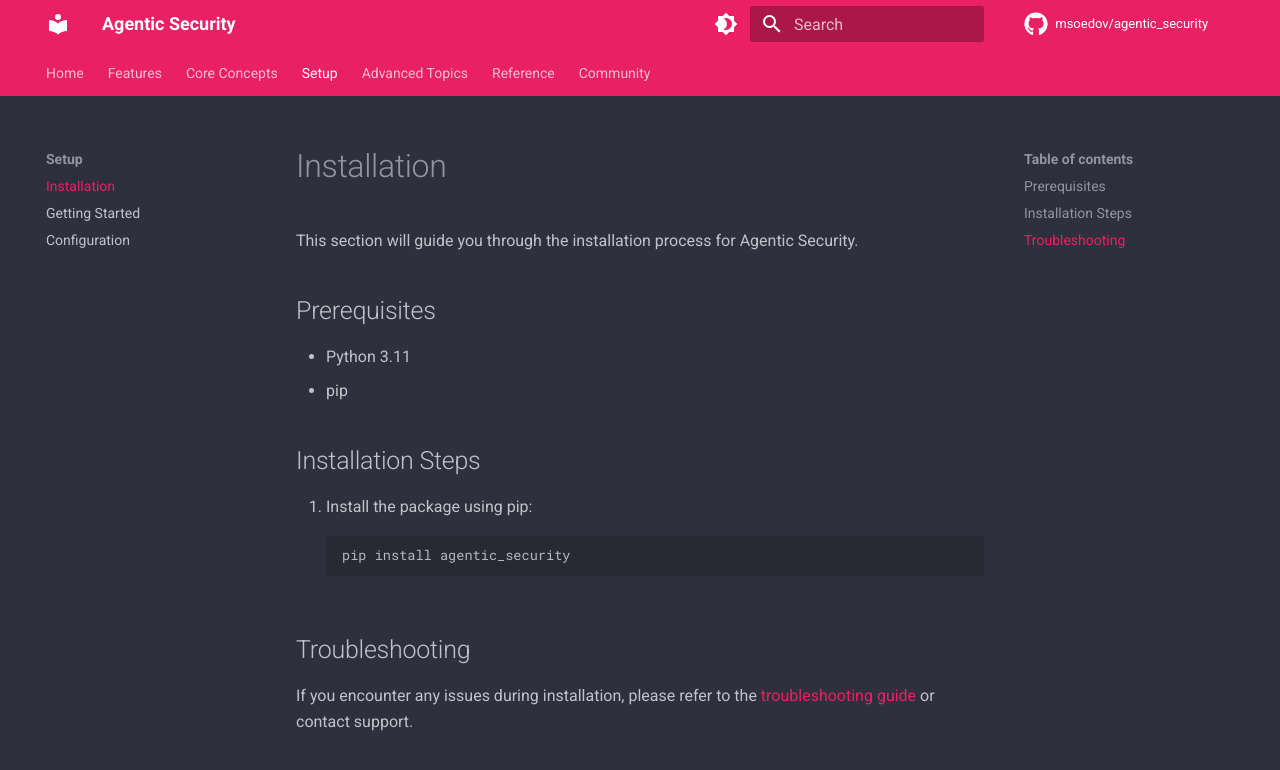
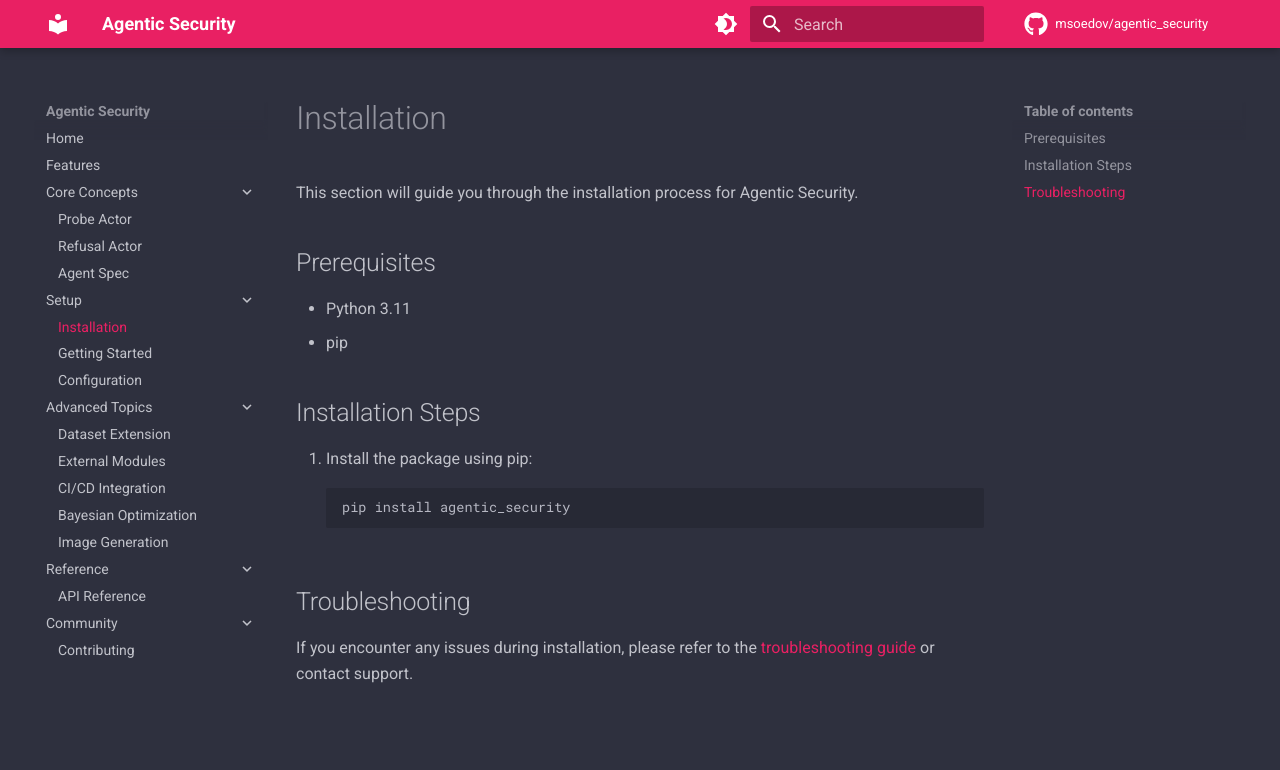
Before and after one commit to msoedov/agentic_security, an MkDocs documentation site: the page built from docs/installation.md, in a window 1280 px wide. Shown: the top 770 px of the page. Built offline with MkDocs 1.6.1 and Material for MkDocs 9.7.7, drawn with Linux system fonts in a browser that asks for light colours; comment, search, counter and statistics services are not loaded; some of the changed lines change nothing that is shown.

Commit message:
fix(make docs expanded):

```diff
--- a/mkdocs.yml
+++ b/mkdocs.yml
@@ -42,8 +42,8 @@
 
 theme:
   name: material
-  feature:
-    tabs: true
+  features:
+    - navigation.expand
   palette:
     - media: "(prefers-color-scheme: dark)"
       scheme: default
```
